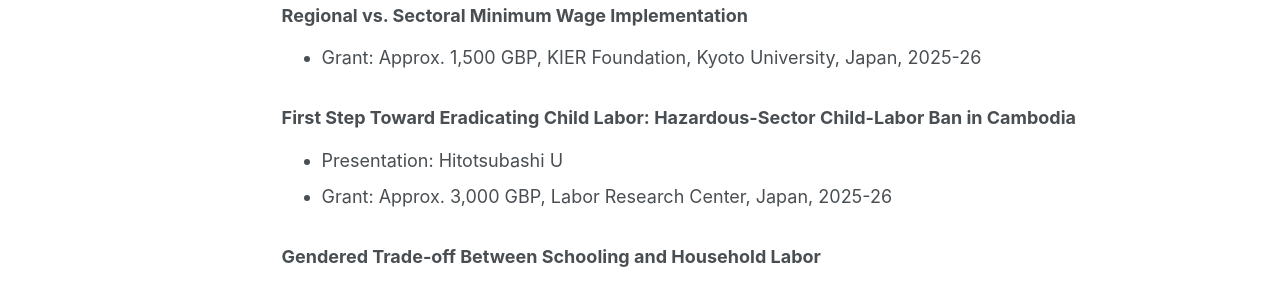
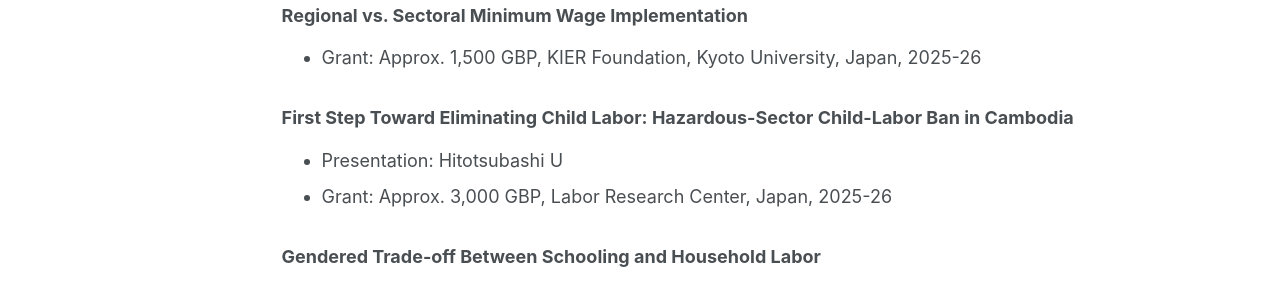
Before and after one commit to Kotaro-Fujisaki/kotaro-fujisaki.github.io, a Jekyll site: the page built from _pages/publications.md, in a window 1280 px wide and 900 px high, scrolled down 859 px. Shown: the part 153-443 px from the top of the window. Built offline with Jekyll 4.4.1, drawn with Linux system fonts in a browser that asks for light colours.

Commit message:
Update title for child labor ban publication
Signed-off-by: Kotaro-Fujisaki <163865887+Kotaro-Fujisaki@users.noreply.github.com>

```diff
--- a/_pages/publications.md
+++ b/_pages/publications.md
@@ -48,7 +48,7 @@ author_profile: false
 ### Regional vs. Sectoral Minimum Wage Implementation
 * Grant: Approx. 1,500 GBP, KIER Foundation, Kyoto University, Japan, 2025-26
 
-### First Step Toward Eradicating Child Labor: Hazardous-Sector Child-Labor Ban in Cambodia
+### First Step Toward Eliminating Child Labor: Hazardous-Sector Child-Labor Ban in Cambodia
 * Presentation: Hitotsubashi U
 * Grant: Approx. 3,000 GBP, Labor Research Center, Japan, 2025-26
 
```
